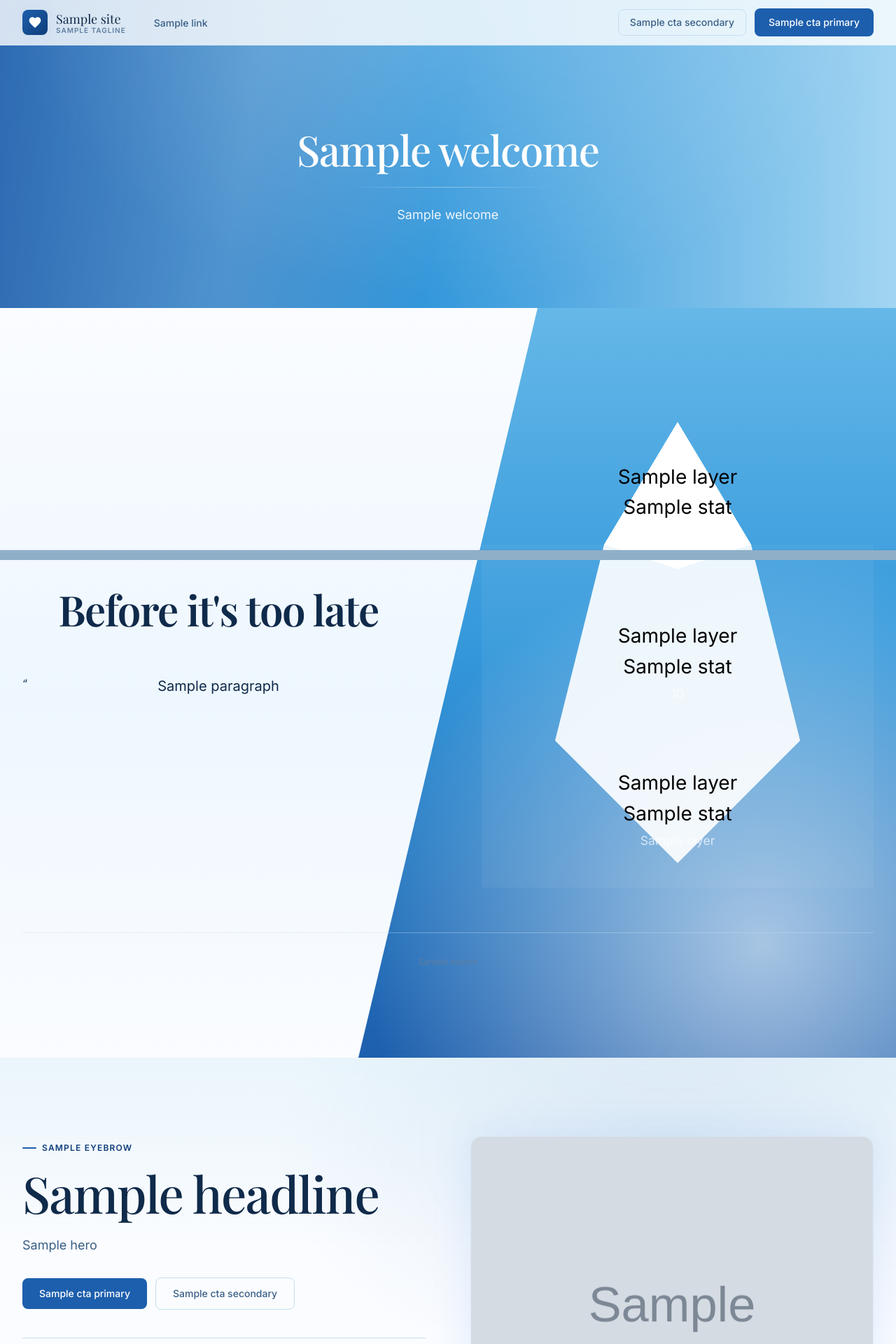
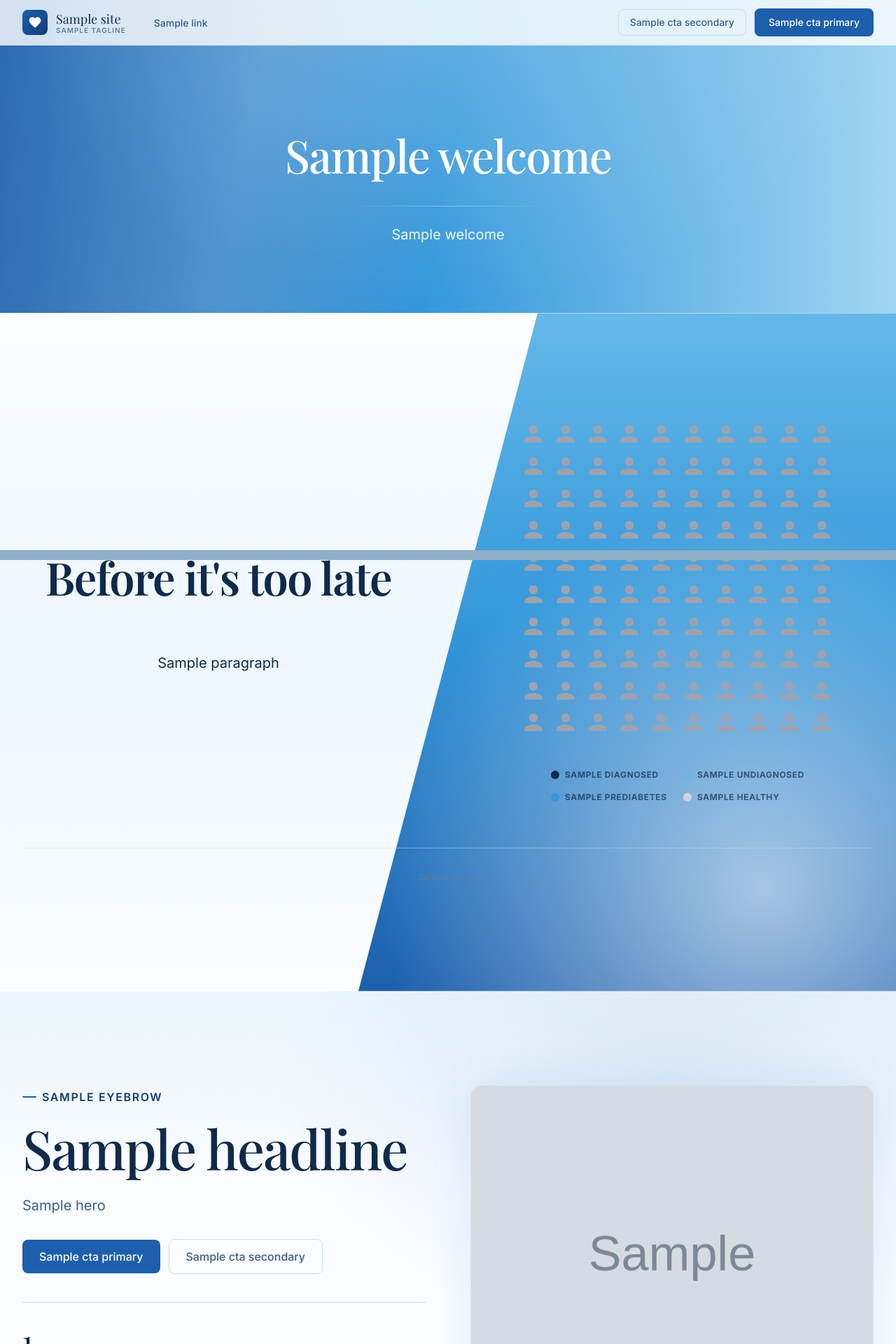
Before and after one commit to AlexDaPiggie/Diabetes_Campaign_WebApp_Ongoing, a FastAPI app: template templates/index.html in a window 1280 px wide. Shown: the top 1920 px of the page at 70% size. Run offline with FastAPI, Linux system fonts and the light colour scheme; the template is opened without the code that fills it: most values are stand-ins (such as "Sample title", 1, 10 or a date in 2020); grey boxes marked "Sample" are stand-in pictures; some libraries are stand-ins or nearby versions.

Commit message:
feat: replace iceberg with waffle chart grid

```diff
--- a/templates/index.html
+++ b/templates/index.html
@@ -39,34 +39,33 @@
 </nav>
 
 <!-- ═══════════════ WELCOME ═══════════════ -->
-<section class="motion-welcome motion-welcome-sweep relative pt-16 flex items-center justify-center text-center min-h-[55vh]">
+<section class="motion-welcome motion-welcome-sweep relative pt-[76.8px] flex items-center justify-center text-center min-h-[55vh]">
   <div class="motion-welcome-glow absolute inset-0 bg-[radial-gradient(ellipse_at_top,rgba(255,255,255,0.2),transparent_70%)]"></div>
-  <div class="motion-welcome-content relative max-w-3xl mx-auto px-6 py-20">
-    <h2 class="motion-welcome-title font-display text-5xl md:text-6xl font-medium text-white mb-6 tracking-tight">
+  <div class="motion-welcome-content relative max-w-3xl mx-auto px-6 py-[96px]">
+    <h2 class="motion-welcome-title font-display text-[51.84px] md:text-[64.8px] font-medium text-white mb-6 tracking-tight">
       {{ welcome.title }}
     </h2>
     <div class="motion-welcome-divider w-72 max-w-[70%] h-px mx-auto mb-6 bg-gradient-to-r from-transparent via-white/40 to-transparent"></div>
-    <p class="motion-welcome-copy text-lg text-white/90 leading-relaxed max-w-xl mx-auto">
+    <p class="motion-welcome-copy text-[18px] md:text-[20px] text-white/90 leading-relaxed max-w-xl mx-auto">
       {{ welcome.subtitle }}
     </p>
   </div>
 </section>
 
 <!-- PERSONAL STORY -->
-<section class="personal-story relative py-24 lg:py-32 overflow-hidden" aria-label="Personal story">
+<section class="personal-story relative py-[115.2px] lg:py-[153.6px] overflow-hidden" aria-label="Personal story">
   <div class="max-w-7xl mx-auto px-6 lg:px-8">
     <div class="personal-story__grid">
 
       <!-- Left Column: Narrative -->
-      <div class="reveal" data-reveal-delay="100">
-        <h2 class="font-display text-5xl sm:text-6xl font-bold text-ink leading-tight tracking-tight mb-12">
+      <div class="reveal flex flex-col items-center text-center" data-reveal-delay="100">
+        <h2 class="font-display text-[51.84px] sm:text-[64.8px] font-bold text-ink leading-tight tracking-tight mb-12 text-center">
           Before it's too late
         </h2>
-        <div class="personal-story__panel p-8 sm:p-12 rounded-2xl relative overflow-hidden">
-          <span class="personal-story__quote-mark absolute">“</span>
+        <div class="personal-story__panel relative z-10 w-full">
           <div class="personal-story__body space-y-8 relative z-10">
             {% for paragraph in personal_story.paragraphs %}
-            <p class="personal-story__paragraph text-xl text-ink leading-relaxed">
+            <p class="personal-story__paragraph text-[18px] md:text-[20px] text-ink leading-[1.8] text-center">
               {{ paragraph }}
             </p>
             {% endfor %}
@@ -74,70 +73,83 @@
         </div>
       </div>
 
-      <!-- Right Column: Iceberg Diagram -->
-      <div class="personal-story__stats reveal" data-reveal-delay="300">
-        {% set layers = personal_story.iceberg.layers %}
-        {% set tip = layers[0] %}
-        {% set middle = layers[1] %}
-        {% set base = layers[2] %}
-        <svg class="iceberg-svg" viewBox="0 0 320 400" role="img" aria-labelledby="iceberg-title iceberg-desc" xmlns="http://www.w3.org/2000/svg">
-          <title id="iceberg-title">US diabetes iceberg statistics</title>
-          <desc id="iceberg-desc">Diagnosed, undiagnosed, and prediabetes adult statistics from CDC and NCHS data.</desc>
-          <!-- Waterline -->
-          <rect y="120" width="320" height="280" fill="rgba(255,255,255,0.05)" />
+      <!-- Right Column: Waffle Chart -->
+      <div class="personal-story__stats flex flex-col items-center justify-center reveal" data-reveal-delay="300">
+        <div class="waffle-container" id="waffle-chart">
+          <div class="waffle-scan-bar"></div>
+          <div class="waffle-grid">
+            {# 11 Diagnosed #}
+            {% for i in range(11) %}
+              <svg class="waffle-icon" data-status="diagnosed" viewBox="0 0 24 24"><path d="M12 12c2.21 0 4-1.79 4-4s-1.79-4-4-4-4 1.79-4 4 1.79 4 4 4zm0 2c-2.67 0-8 1.34-8 4v2h16v-2c0-2.66-5.33-4-8-4z"/></svg>
+            {% endfor %}
+            {# 5 Undiagnosed #}
+            {% for i in range(5) %}
+              <svg class="waffle-icon" data-status="undiagnosed" viewBox="0 0 24 24"><path d="M12 12c2.21 0 4-1.79 4-4s-1.79-4-4-4-4 1.79-4 4 1.79 4 4 4zm0 2c-2.67 0-8 1.34-8 4v2h16v-2c0-2.66-5.33-4-8-4z"/></svg>
+            {% endfor %}
+            {# 38 Prediabetes #}
+            {% for i in range(38) %}
+              <svg class="waffle-icon" data-status="prediabetes" viewBox="0 0 24 24"><path d="M12 12c2.21 0 4-1.79 4-4s-1.79-4-4-4-4 1.79-4 4 1.79 4 4 4zm0 2c-2.67 0-8 1.34-8 4v2h16v-2c0-2.66-5.33-4-8-4z"/></svg>
+            {% endfor %}
+            {# 46 Healthy #}
+            {% for i in range(46) %}
+              <svg class="waffle-icon" data-status="healthy" viewBox="0 0 24 24"><path d="M12 12c2.21 0 4-1.79 4-4s-1.79-4-4-4-4 1.79-4 4 1.79 4 4 4zm0 2c-2.67 0-8 1.34-8 4v2h16v-2c0-2.66-5.33-4-8-4z"/></svg>
+            {% endfor %}
+          </div>
+        </div>
 
-          <!-- Iceberg Shape -->
-          <path d="M160 20 L220 120 L260 280 L160 380 L60 280 L100 120 Z" fill="#ffffff" opacity="0.9" />
-          <path d="M160 20 L220 120 L160 140 L100 120 Z" fill="#ffffff" />
-
-          <!-- Tip Layer -->
-          <text x="160" y="70" text-anchor="middle" class="iceberg-label">{{ tip.label.replace(' Adults', '') }}</text>
-          <text x="160" y="95" text-anchor="middle" class="iceberg-stat">{{ tip.stat.replace(' Million', 'M') }}</text>
-
-          <!-- Middle Layer (Submerged) -->
-          <text x="160" y="200" text-anchor="middle" class="iceberg-label iceberg-label--submerged">{{ middle.label.split(' (')[0] }}</text>
-          <text x="160" y="225" text-anchor="middle" class="iceberg-stat iceberg-stat--submerged">{{ middle.stat.replace(' Million', 'M') }}</text>
-          <text x="160" y="245" text-anchor="middle" font-size="10" fill="rgba(255,255,255,0.7)">{{ middle.age_callout }}</text>
-
-          <!-- Base Layer -->
-          <text x="160" y="320" text-anchor="middle" class="iceberg-label iceberg-label--submerged">{{ base.label.split(' (')[0] }}</text>
-          <text x="160" y="345" text-anchor="middle" class="iceberg-stat iceberg-stat--submerged">{{ base.stat.replace(' Million', 'M') }}</text>
-          <text x="160" y="365" text-anchor="middle" font-size="10" fill="rgba(255,255,255,0.7)">{{ base.label.replace('Prediabetes (', '').replace(')', '') }}</text>
-        </svg>
+        <!-- Legend -->
+        <div class="mt-12 grid grid-cols-2 gap-4 text-xs font-bold tracking-wider uppercase text-ink/70">
+          <div class="flex items-center gap-2">
+            <span class="w-3 h-3 rounded-full bg-[#0f2a4a]"></span>
+            {{ personal_story.waffle.labels.diagnosed }}
+          </div>
+          <div class="flex items-center gap-2">
+            <span class="w-3 h-3 rounded-full bg-[#65b8e8] animate-pulse"></span>
+            {{ personal_story.waffle.labels.undiagnosed }}
+          </div>
+          <div class="flex items-center gap-2">
+            <span class="w-3 h-3 rounded-full bg-[#3498db]"></span>
+            {{ personal_story.waffle.labels.prediabetes }}
+          </div>
+          <div class="flex items-center gap-2">
+            <span class="w-3 h-3 rounded-full bg-gray-300"></span>
+            {{ personal_story.waffle.labels.healthy }}
+          </div>
+        </div>
       </div>
 
     </div>
 
     <!-- Source Attribution -->
     <div class="personal-story__source reveal" data-reveal-delay="400">
-      {{ personal_story.iceberg.source }}
+      {{ personal_story.waffle.source }}
     </div>
   </div>
 </section>
 
 <!-- ═══════════════ HERO ═══════════════ -->
-<section class="motion-hero relative py-20 lg:py-28 overflow-hidden">
+<section class="motion-hero relative py-[96px] lg:py-[134.4px] overflow-hidden">
   <div class="max-w-7xl mx-auto px-6 lg:px-8">
     <div class="grid lg:grid-cols-2 gap-12 lg:gap-16 items-start">
 
       <!-- Text -->
       <div>
-        <span class="motion-load inline-flex items-center gap-2 text-xs font-semibold tracking-widest uppercase text-accent-bright mb-5 animate-fade-up" data-load-delay="80">
+        <span class="motion-load inline-flex items-center gap-2 text-[16px] font-semibold tracking-widest uppercase text-accent-bright mb-5 animate-fade-up" data-load-delay="80">
           <span class="w-5 h-0.5 bg-accent rounded-full"></span>
           {{ hero.eyebrow }}
         </span>
-        <h1 class="motion-load font-display text-5xl sm:text-6xl lg:text-7xl font-medium text-ink leading-[1.06] tracking-tight mb-6 animate-fade-up" style="animation-delay: 0.1s" data-load-delay="160">
+        <h1 class="motion-load font-display text-[51.84px] sm:text-[64.8px] lg:text-[77.76px] font-medium text-ink leading-[1.06] tracking-tight mb-6 animate-fade-up" style="animation-delay: 0.1s" data-load-delay="160">
           {{ hero.headline }}
         </h1>
-        <p class="motion-load text-lg text-ink-dim leading-relaxed max-w-lg mb-8 animate-fade-up" style="animation-delay: 0.2s" data-load-delay="240">
+        <p class="motion-load text-[18px] md:text-[20px] text-ink-dim leading-relaxed max-w-lg mb-8 animate-fade-up" style="animation-delay: 0.2s" data-load-delay="240">
           {{ hero.subtitle }}
         </p>
 
         <div class="motion-load flex flex-wrap items-center gap-3 mb-10 animate-fade-up" style="animation-delay: 0.25s" data-load-delay="320">
-          <a href="{{ hero.cta_primary.href }}" class="motion-shimmer inline-flex items-center text-sm font-medium bg-accent hover:bg-accent-bright text-white transition-all duration-200 px-6 py-3 rounded-lg">
+          <a href="{{ hero.cta_primary.href }}" class="motion-shimmer inline-flex items-center text-[16px] font-medium bg-accent hover:bg-accent-bright text-white transition-all duration-200 px-6 py-3 rounded-lg">
             {{ hero.cta_primary.label }}
           </a>
-          <a href="{{ hero.cta_secondary.href }}" class="inline-flex items-center text-sm font-medium text-ink-dim hover:text-ink transition-colors duration-200 px-6 py-3 rounded-lg border border-border hover:border-accent/40">
+          <a href="{{ hero.cta_secondary.href }}" class="inline-flex items-center text-[16px] font-medium text-ink-dim hover:text-ink transition-colors duration-200 px-6 py-3 rounded-lg border border-border hover:border-accent/40">
             {{ hero.cta_secondary.label }}
           </a>
         </div>
@@ -147,11 +159,11 @@
           {% for stat in hero.stats %}
           <div>
             <div
-              class="motion-stat font-display text-4xl font-medium text-ink tracking-tight animate-number"
+              class="motion-stat font-display text-[38.88px] font-medium text-ink tracking-tight animate-number"
               data-target-number="{{ stat.number }}"
               data-target-text="{{ stat.number }}"
             >0</div>
-            <div class="text-sm text-ink-muted mt-1.5 max-w-[140px] leading-snug">{{ stat.label }}</div>
+            <div class="text-[16px] text-ink-muted mt-1.5 max-w-[140px] leading-snug">{{ stat.label }}</div>
           </div>
           {% endfor %}
         </div>
@@ -173,8 +185,8 @@
             <svg class="w-5 h-5 text-accent-bright" viewBox="0 0 24 24" fill="none" stroke="currentColor" stroke-width="2"><path d="M9 12l2 2 4-4"/><circle cx="12" cy="12" r="9"/></svg>
           </div>
           <div>
-            <strong class="block text-sm font-semibold text-ink">{{ hero.badge.title }}</strong>
-            <span class="text-xs text-ink-muted">{{ hero.badge.subtitle }}</span>
+            <strong class="block text-[16px] font-semibold text-ink">{{ hero.badge.title }}</strong>
+            <span class="text-[16px] text-ink-muted">{{ hero.badge.subtitle }}</span>
           </div>
         </div>
       </div>
@@ -188,7 +200,7 @@
 
 <!-- ═══════════════ INFO SECTIONS ═══════════════ -->
 {% for section in sections %}
-<section id="{{ section.id }}" class="relative py-20 lg:py-28 border-b border-border/40 {% if loop.index0 % 2 == 1 %}bg-surface/50{% endif %}">
+<section id="{{ section.id }}" class="relative py-[96px] lg:py-[134.4px] border-b border-border/40 {% if loop.index0 % 2 == 1 %}bg-surface/50{% endif %}">
   <div class="max-w-7xl mx-auto px-6 lg:px-8">
     <div class="grid lg:grid-cols-2 gap-12 lg:gap-16 items-center {% if section.reversed %}direction-rtl{% endif %}">
 
@@ -206,27 +218,27 @@
 
       <!-- Text -->
       <div>
-        <span class="inline-flex items-center gap-2 text-xs font-semibold tracking-widest uppercase text-accent-bright mb-4 reveal" data-reveal-delay="80">
+        <span class="inline-flex items-center gap-2 text-[16px] font-semibold tracking-widest uppercase text-accent-bright mb-4 reveal" data-reveal-delay="80">
           <span class="w-4 h-0.5 bg-accent rounded-full"></span>
           {{ section.eyebrow }}
         </span>
-        <h2 class="font-display text-4xl sm:text-5xl font-medium text-ink leading-[1.12] tracking-tight mb-5 reveal" style="transition-delay: 0.1s" data-reveal-delay="140">
+        <h2 class="font-display text-[38.88px] sm:text-[51.84px] font-medium text-ink leading-[1.12] tracking-tight mb-5 reveal" style="transition-delay: 0.1s" data-reveal-delay="140">
           {{ section.title }}
         </h2>
-        <p class="text-lg text-ink-dim leading-relaxed mb-6 reveal" style="transition-delay: 0.15s" data-reveal-delay="200">
+        <p class="text-[18px] md:text-[20px] text-ink-dim leading-relaxed mb-6 reveal" style="transition-delay: 0.15s" data-reveal-delay="200">
           {{ section.body }}
         </p>
 
         <ul class="motion-list space-y-3 mb-8 reveal" style="transition-delay: 0.2s" data-reveal-delay="260">
           {% for item in section.bullet_items %}
-          <li class="flex items-start gap-3 text-lg text-ink-dim leading-relaxed">
+          <li class="flex items-start gap-3 text-[18px] md:text-[20px] text-ink-dim leading-relaxed">
             <span class="w-2 h-2 rounded-full bg-accent shrink-0 mt-1.5"></span>
             {{ item }}
           </li>
           {% endfor %}
         </ul>
 
-        <a href="{{ section.link.href }}" class="inline-flex items-center gap-1.5 text-lg font-medium text-accent-bright hover:gap-2.5 transition-all duration-200 reveal" style="transition-delay: 0.25s" data-reveal-delay="320">
+        <a href="{{ section.link.href }}" class="inline-flex items-center gap-1.5 text-[18px] md:text-[20px] font-medium text-accent-bright hover:gap-2.5 transition-all duration-200 reveal" style="transition-delay: 0.25s" data-reveal-delay="320">
           {{ section.link.label }}
           <svg class="w-4 h-4" viewBox="0 0 24 24" fill="none" stroke="currentColor" stroke-width="2"><polyline points="9 18 15 12 9 6"/></svg>
         </a>
@@ -244,7 +256,7 @@
 <div class="motion-stripe bg-gradient-to-r from-accent via-accent-bright to-accent/30"></div>
 
 <!-- ═══════════════ FOOTER ═══════════════ -->
-<footer class="bg-surface/60 border-t border-border/30 py-16 lg:py-20">
+<footer class="bg-surface/60 border-t border-border/30 py-[76.8px] lg:py-[96px]">
   <div class="max-w-7xl mx-auto px-6 lg:px-8">
     <div class="grid sm:grid-cols-2 lg:grid-cols-4 gap-10 lg:gap-12 mb-12">
 
@@ -257,7 +269,7 @@
       <!-- Link columns -->
       {% for col in footer.columns %}
       <div>
-        <div class="text-xs font-semibold tracking-widest uppercase text-ink-dim mb-4">{{ col.title }}</div>
+        <div class="text-[16px] font-semibold tracking-widest uppercase text-ink-dim mb-4">{{ col.title }}</div>
         <ul class="space-y-2.5">
           {% for link in col.links %}
           <li><a href="{{ link.href }}" class="text-sm text-ink-muted hover:text-ink transition-colors duration-200">{{ link.label }}</a></li>
```
